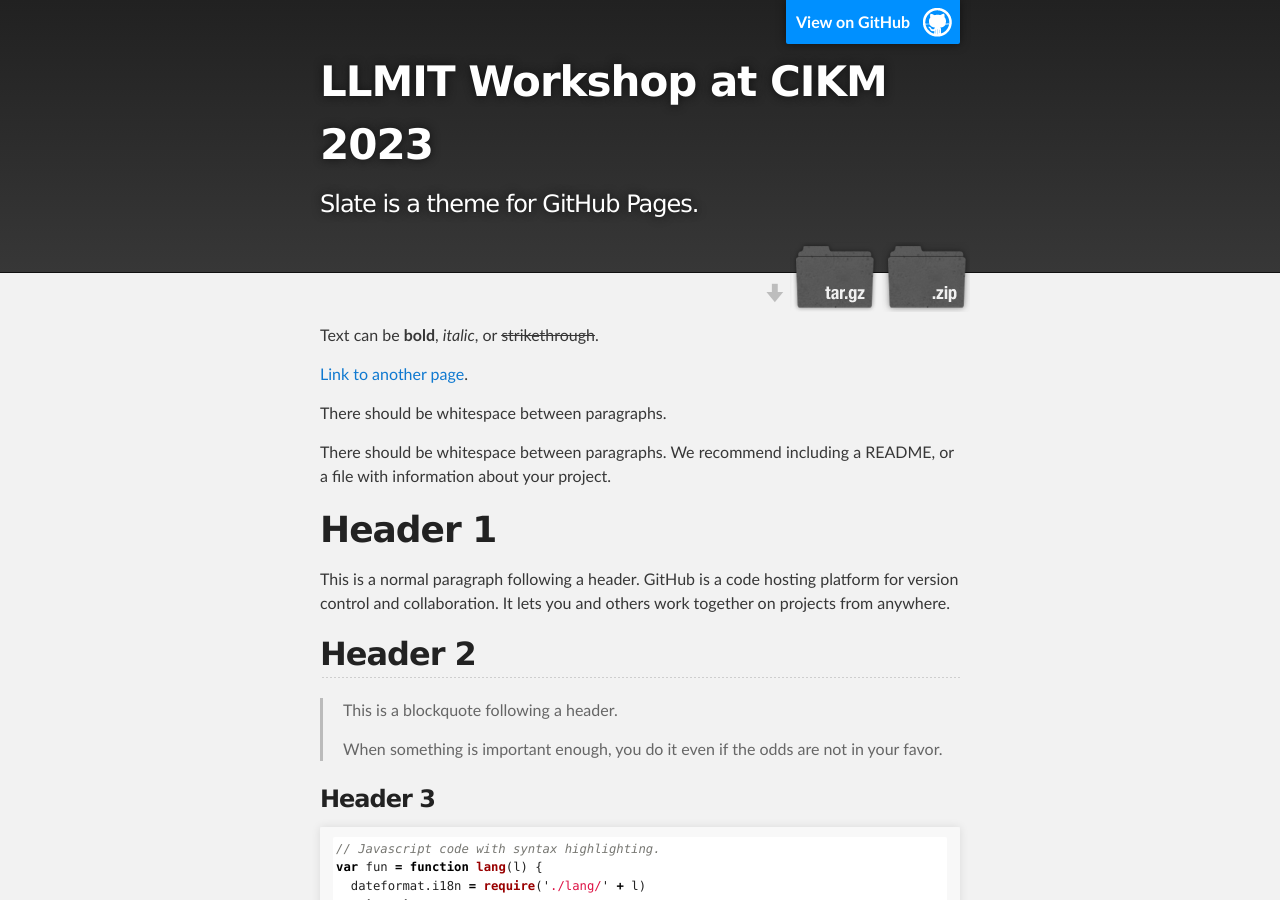
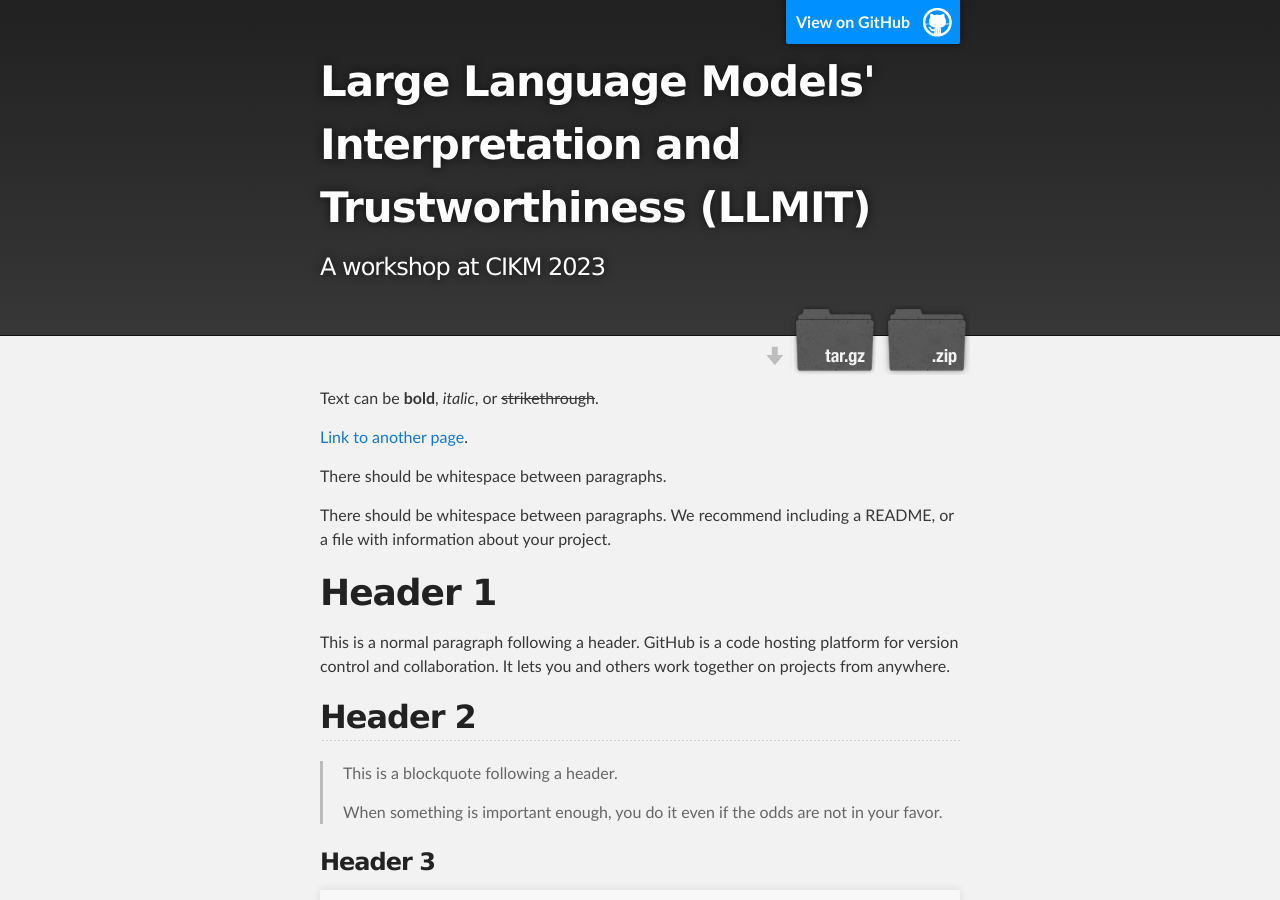
Before and after one commit to gdebasis/llmit, a Jekyll site: the page built from index.md, in a window 1280 px wide and 900 px high. Built offline with Jekyll 4.4.1, drawn with Linux system fonts in a browser that asks for light colours; some of the changed text lies outside the part shown.

```diff
--- a/_config.yml
+++ b/_config.yml
@@ -1,5 +1,5 @@
-title: LLMIT Workshop at CIKM 2023
-description: Slate is a theme for GitHub Pages.
+title: Large Language Models' Interpretation and Trustworthiness (LLMIT)
+description: A workshop at CIKM 2023
 show_downloads: true
 google_analytics:
 theme: jekyll-theme-slate
```
